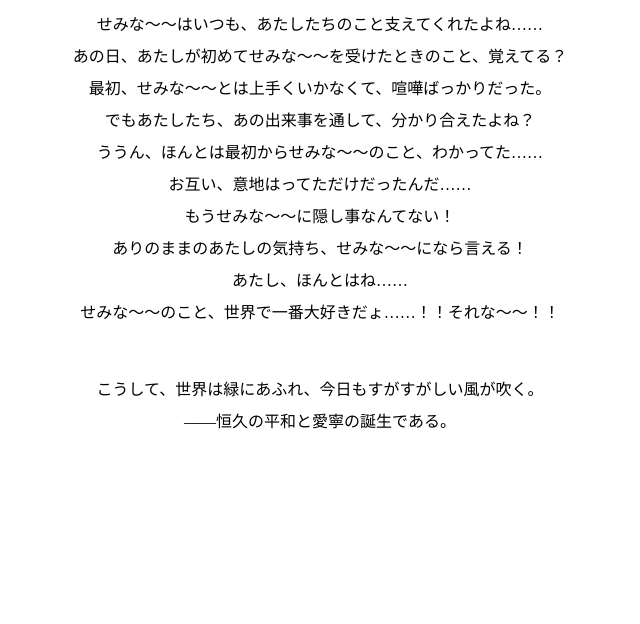
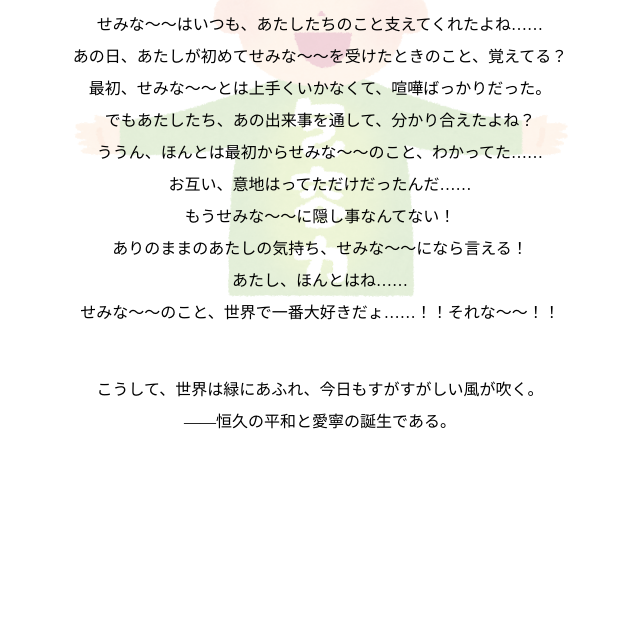
Before and after one commit to wakaolian/seminar_test, a plain HTML site: page index.html in a window 1280 px wide. Shown: the part 176-800 px from the top of the page, without its empty margins (320-960 px from the left). Drawn offline with Linux system fonts and the light colour scheme; a web font is replaced by a local one.

Commit message:
3rd commit

```diff
--- a/css/main.css
+++ b/css/main.css
@@ -11,7 +11,7 @@ h1{
     text-align: center;
 }
 .aiueo{
-    background-color: rgba(255, 255, 255, 0.6);
+    background-color: rgba(255, 255, 255, 0.8);
     width: 70%;
     padding: 2% 0 3%;
     margin: 2% auto 0;
@@ -20,6 +20,15 @@ h1{
 .mainText{
     text-align: center;
     line-height: 2;
+}
+img.tutumi_tikara{
+    width: 40%;
+    position: absolute;
+    top: 50px;
+    left:0;
+    right: 0;
+    z-index: -10;
+    margin: auto;
 }
 .oti{
     display: block;
--- a/index.html
+++ b/index.html
@@ -25,6 +25,7 @@
         </p>
         <p class="oti">こうして、世界は緑にあふれ、今日もすがすがしい風が吹く。
             <br>――恒久の平和と愛寧の誕生である。</p>
+            <img class="tutumi_tikara" src="images/yurusu_houyouryoku.png" alt="力">
     </div>
 </body>
 </html>
```
Also changed, not shown: images/date_couple.png (added), images/kenka_tsukamiai.png (added), images/yurusu_houyouryoku.png (added).
